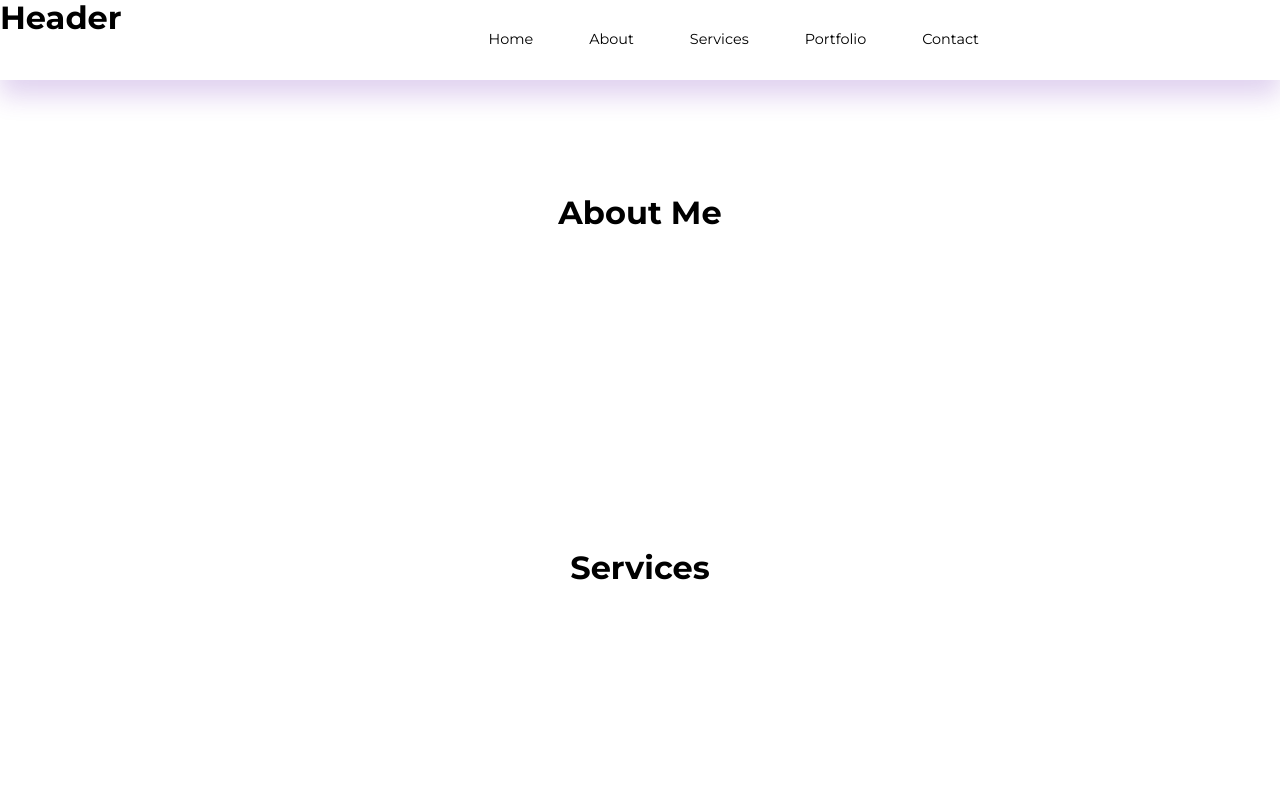
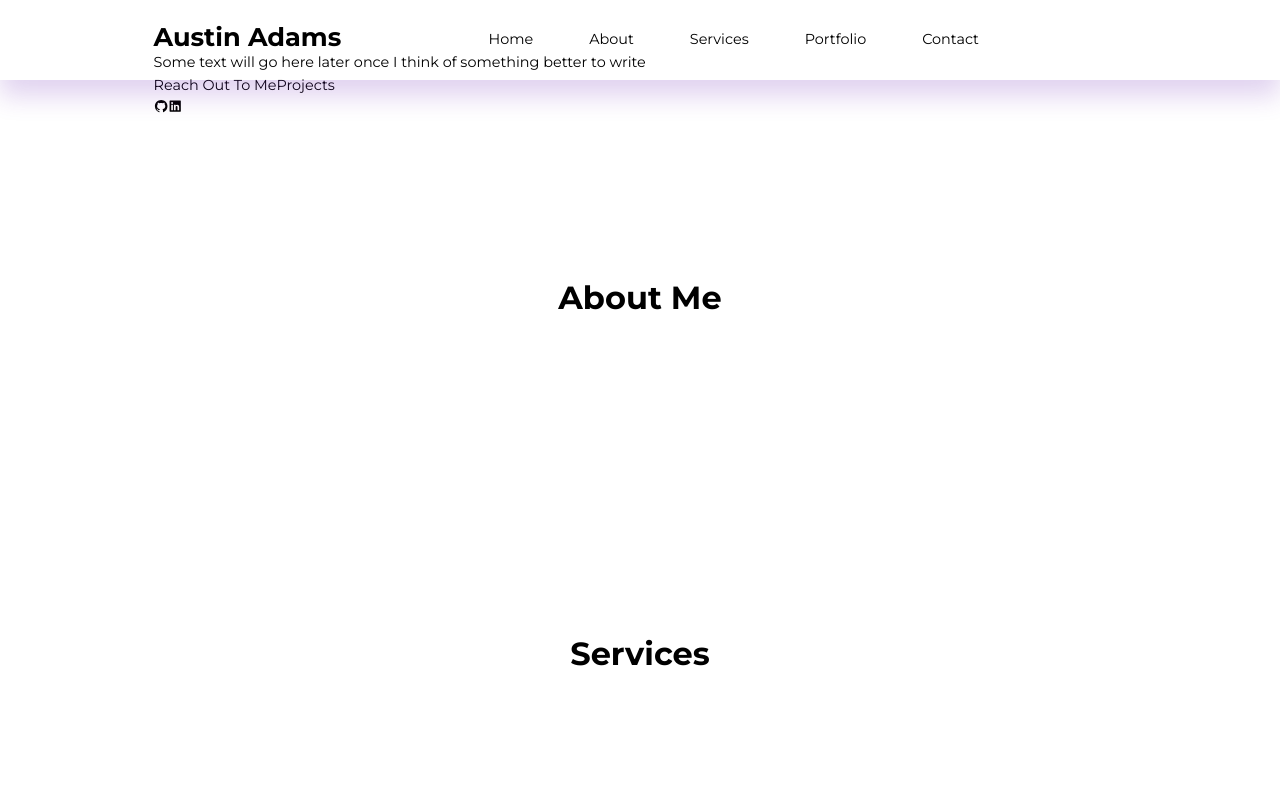
Before and after one commit to Austin1094/React-Portfolio, a React (Create React App) app: page / in a window 1280 px wide. Shown: the top 800 px of the page. Built offline with nearby package versions, Linux system fonts and the light colour scheme.

Commit message:
Customizing header files

```diff
--- a/src/sections/header/Header.jsx
+++ b/src/sections/header/Header.jsx
@@ -1,9 +1,27 @@
 import React from 'react'
+import data from './data'
 import './header.css'
 
 const Header = () => {
     return (
-        <header id="header"><h2>Header</h2></header>
+        <header id="header">
+            <div className="container header__container">
+                <div className="header__profile">
+                    <img src="" alt="" />
+                </div>
+                <h3>Austin Adams</h3>
+                <p>Some text will go here later once I think of something better to write</p>
+                <div className="header__cta">
+                    <a href="#contact">Reach Out To Me</a>
+                    <a href="#portfolio">Projects</a>
+                </div>
+                <div className="header__socials">
+                    {
+                        data.map(item => <a key={item.id} href={item.link} target="_blank" rel="noopener noreferrer">{item.icon}</a>)
+                    }
+                </div>
+            </div>
+        </header>
     )
 }
 
--- /dev/null
+++ b/src/sections/header/data.js
@@ -0,0 +1,9 @@
+import { AiFillGithub } from 'react-icons/ai'
+import { AiFillLinkedin } from 'react-icons/ai'
+
+const data = [
+    { id: 1, link: 'https://github.com/Austin1094', icon: <AiFillGithub /> },
+    { id: 2, link: 'https://www.linkedin.com/in/austin-adams-480620191/', icon: <AiFillLinkedin /> },
+]
+
+export default data
```
